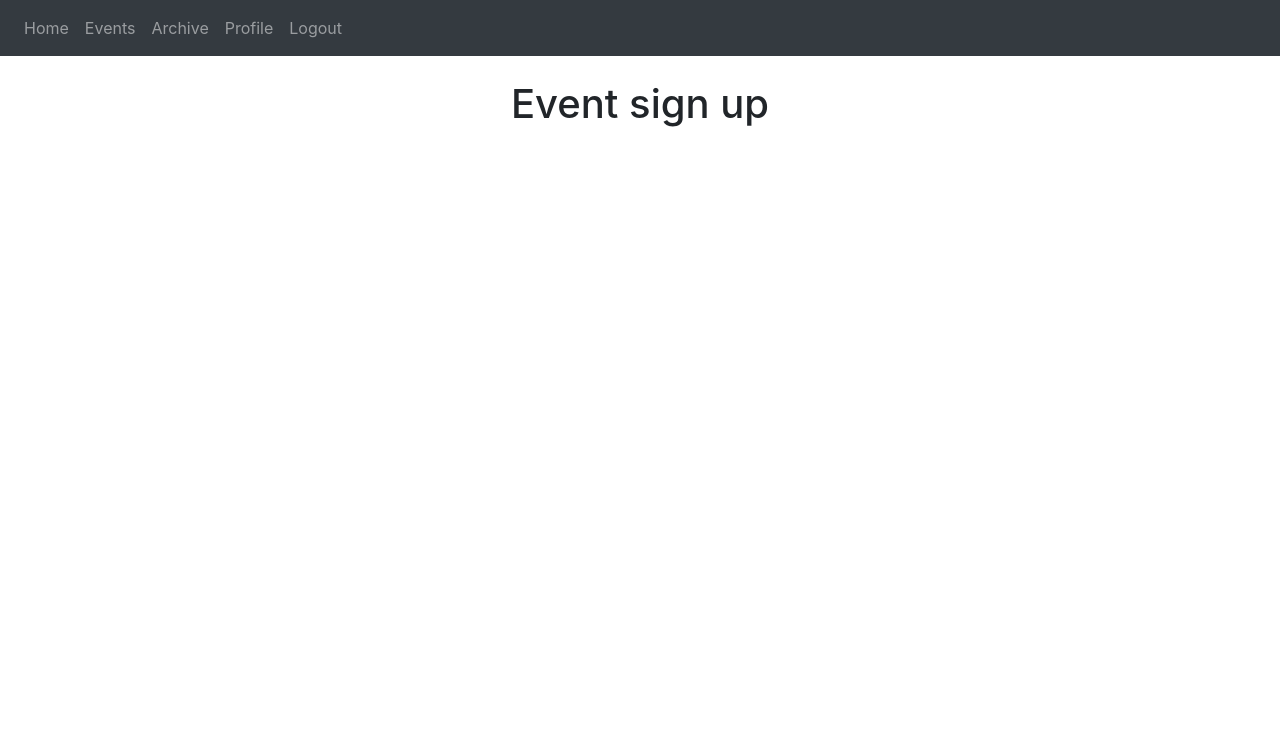
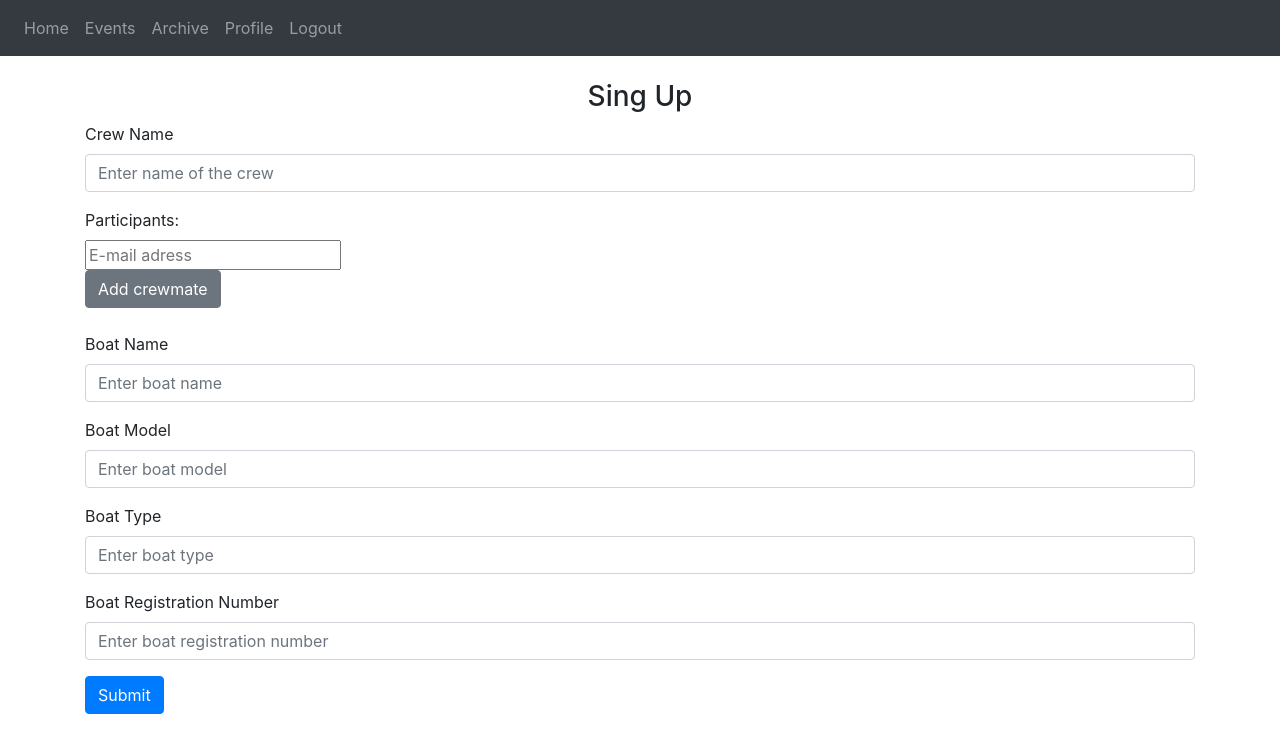
Before and after one commit to kwojtik/regatta-website-service, a Flask app: page /events/sign_up/1 in a window 1280 px wide. Shown: the top 753 px of the page. Run offline with Flask 3, Linux system fonts and the light colour scheme; a user stored in the database is signed in; some libraries are stand-ins or nearby versions.

Commit message:
Events almost finished

```diff
--- a/website/auth.py
+++ b/website/auth.py
@@ -1,10 +1,11 @@
 from flask import Blueprint, render_template, request, flash, redirect, url_for, jsonify
-from .models import User, Regatta, Organizer
+from .models import User, Regatta, Organizer, Participant, Crew, Boat, Sponsor
 from werkzeug.security import generate_password_hash, check_password_hash
 from . import db
 from flask_login import login_user, login_required, logout_user, current_user
 from datetime import datetime
 import json
+from sqlalchemy import update
 
 auth = Blueprint('auth', __name__)
 
@@ -76,19 +77,31 @@ def event_create():
         adress = request.form.get('adress')
         rdate = datetime.strptime(request.form.get('rdate'), '%Y-%m-%d')
         rtime = request.form.get('rtime')
+        rinfo = request.form.get('reginfo')
 
-        if len(rname) < 1:
+        regNameCheck = Regatta.query.filter_by(regname=rname).first()
+        if(regNameCheck):
+            flash('Regatta with that name already exists!', category='error')
+        elif len(rname) < 1:
             flash('Regatta name should be longer than 1 character.', category='error')
         elif not country or not place or not rdate or not rtime:
             flash('Every field should filled', category='error')
         else:
-            new_regatta = Regatta(regname=rname, regstart=rtime, regattadate=rdate, country=country, place=place, address=adress)
+            new_regatta = Regatta(regname=rname, regstart=rtime, regattadate=rdate, country=country, place=place, address=adress, regInfo=rinfo)
             db.session.add(new_regatta)
             db.session.commit()
 
             userid = current_user.id
             regid = db.select(Regatta.id).filter_by(regname=rname)
-            #regid = reg.id
+
+            for i in range(1, 6):
+                sponsorName = request.form.get(f'sponsorName_{i}')
+                donation = request.form.get(f'donation_{i}')
+
+                if sponsorName and donation:
+                    new_sponsor = Sponsor(sponsor_name=sponsorName, donation=donation, regatta_id=regid)
+                    db.session.add(new_sponsor)
+                    db.session.commit()
 
             new_organizer = Organizer(user_id=userid, regatta_id=regid)
             db.session.add(new_organizer)
@@ -101,9 +114,56 @@ def event_create():
     return render_template("event_create.html", user=current_user)
 
 
-@auth.route('/events/sign_up/<int:regatta_id>')
+@auth.route('/events/sign_up/<int:regatta_id>', methods=['GET', 'POST'])
 @login_required
 def event_signup(regatta_id):
-    # Tutaj możesz dodać logikę obsługi rejestracji na dane wydarzenie
     regatta = Regatta.query.get(regatta_id)
+
+    if request.method == 'POST':
+        crewName = request.form.get('crewName')
+        members = request.form.getlist('member')
+        boatName = request.form.get('boatName')
+        boatModel = request.form.get('boatModel')
+        boatType = request.form.get('boatType')
+        boatRegNo = request.form.get('boatRegNo')
+
+        tmp = True
+
+        if not crewName or not boatName or not boatModel or not boatType  or not boatRegNo:
+            flash('All fields should be filled', category='error')
+            tmp = False
+        else:
+            findBoatId = Boat.query.filter_by(reg_no=boatRegNo).first()
+            boatid = db.select(Boat.id).filter_by(reg_no=boatRegNo)
+
+            if not findBoatId:
+                new_Boat = Boat(boat_name=boatName, model=boatModel, type=boatType, reg_no=boatRegNo)
+                db.session.add(new_Boat)
+                db.session.commit()
+                boatid = db.select(Boat.id).filter_by(reg_no=boatRegNo)
+            else:
+                update(Boat).where(id == boatid).values(boat_name=boatName, model=boatModel, type=boatType)
+                db.session.commit()
+
+
+            new_crew = Crew(crew_name=crewName, regatta_id=regatta_id, boat_id=boatid)
+            db.session.add(new_crew)
+            db.session.commit()
+
+            findCrewId = Crew.query.filter_by(crew_name=crewName, regatta_id=regatta_id).first()
+
+            for i in range(len(members)):
+                crewMate = User.query.filter_by(email=members[i]).first()
+                if crewMate:
+                    new_Participant = Participant(user_id=crewMate.id, crew_id=findCrewId.id)
+                    db.session.add(new_Participant)
+                    db.session.commit()
+                else:
+                    tmp = False
+                    flash('User doesn\'t exists.', category='error')
+
+            if tmp:
+                flash('Registered!', category='success')
+
+
     return render_template('event_sign_up.html', user=current_user, regatta=regatta)
--- a/website/models.py
+++ b/website/models.py
@@ -26,6 +26,7 @@ class Regatta(db.Model):
     country = db.Column(db.String(100))
     place = db.Column(db.String(100))
     address = db.Column(db.String(100))
+    regInfo = db.Column(db.String(1000))
 
 class Sponsor(db.Model):
     id = db.Column(db.Integer, primary_key=True)
--- a/website/templates/event_sign_up.html
+++ b/website/templates/event_sign_up.html
@@ -1,6 +1,85 @@
 {% extends "base.html" %}
 {% block title %}Event sign up{% endblock %}
 {% block content %}
-    <h1 align="center">Event sign up</h1>
+<form method="POST">
+    <h3 align="center">Sing Up</h3>
+    <div class="form-group">
+        <label fpr="crewName">Crew Name</label>
+        <input
+            type="text"
+            class="form-control"
+            id="crewName"
+            name="crewName"
+            placeholder="Enter name of the crew"
+        />
+    </div>
+    <label for="members">Participants:</label>
+    <div id="members-container">
+        <div id="members-container">
+            <input type="email" name="member" placeholder="E-mail adress" required>
+        </div>
+    </div>
 
+        <button
+            type="button"
+            class="btn btn-secondary"
+            onclick="addMember()">Add crewmate
+        </button>
+
+    <br><br>
+    <div class="form-group">
+        <label fpr="boatName">Boat Name</label>
+        <input
+            type="text"
+            class="form-control"
+            id="boatName"
+            name="boatName"
+            placeholder="Enter boat name"
+        />
+    </div>
+    <div class="form-group">
+        <label fpr="boatModel">Boat Model</label>
+        <input
+            type="text"
+            class="form-control"
+            id="boatModel"
+            name="boatModel"
+            placeholder="Enter boat model"
+        />
+    </div>
+    <div class="form-group">
+        <label fpr="boatType">Boat Type</label>
+        <input
+            type="text"
+            class="form-control"
+            id="boatType"
+            name="boatType"
+            placeholder="Enter boat type"
+        />
+    </div>
+    <div class="form-group">
+        <label fpr="boatRegNo">Boat Registration Number</label>
+        <input
+            type="text"
+            class="form-control"
+            id="boatRegNo"
+            name="boatRegNo"
+            placeholder="Enter boat registration number"
+        />
+    </div>
+
+    <button type="submit" class="btn btn-primary">Submit</button>
+</form>
+
+<script>
+    function addMember() {
+        const membersContainer = document.getElementById('members-container');
+        const input = document.createElement('input');
+        input.type = 'email';
+        input.name = 'member';
+        input.placeholder = 'E-mail adress';
+        input.required = true;
+        membersContainer.appendChild(input);
+    }
+</script>
 {% endblock %}
```
Also changed, not shown: website/templates/event_create.html (+42 -0 lines), website/templates/event_info.html (added, +59 -0 lines), website/templates/events.html (+6 -2 lines), website/views.py (+14 -1 lines), instance/database.db.
